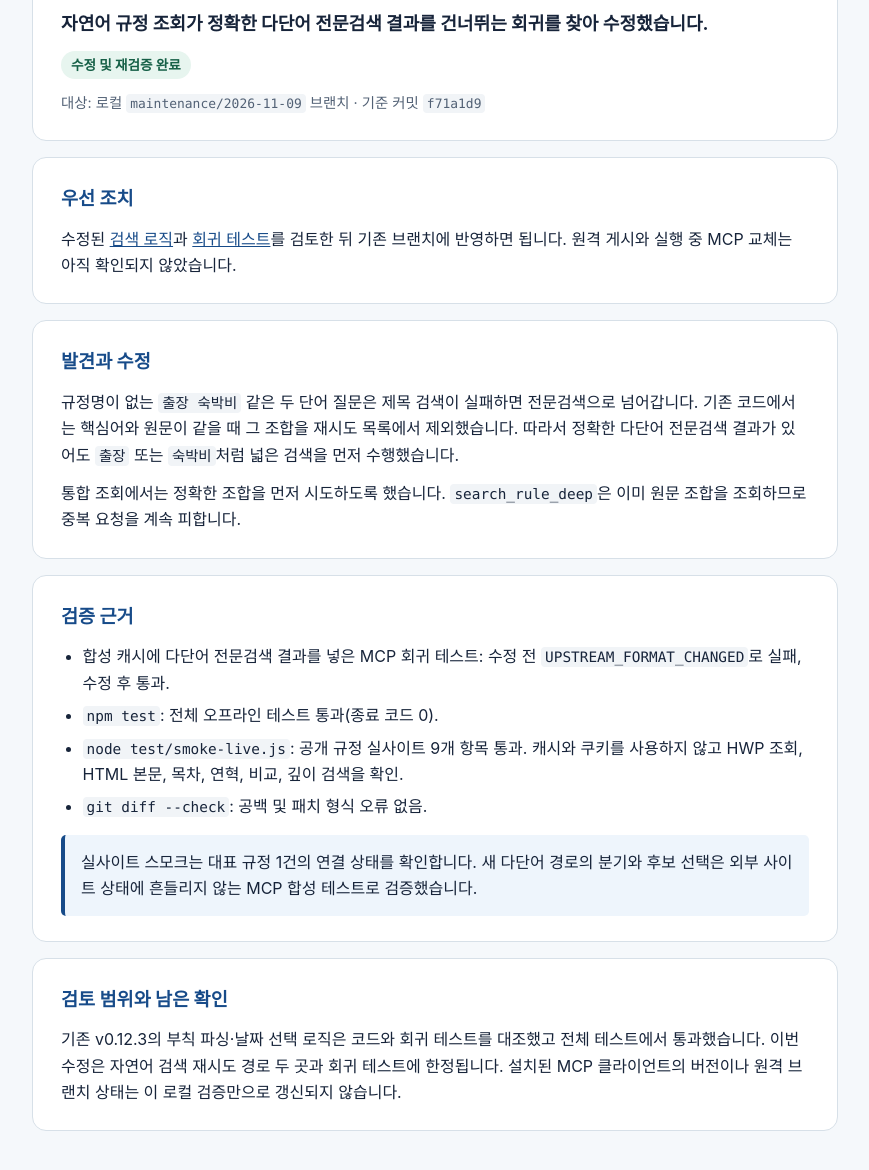
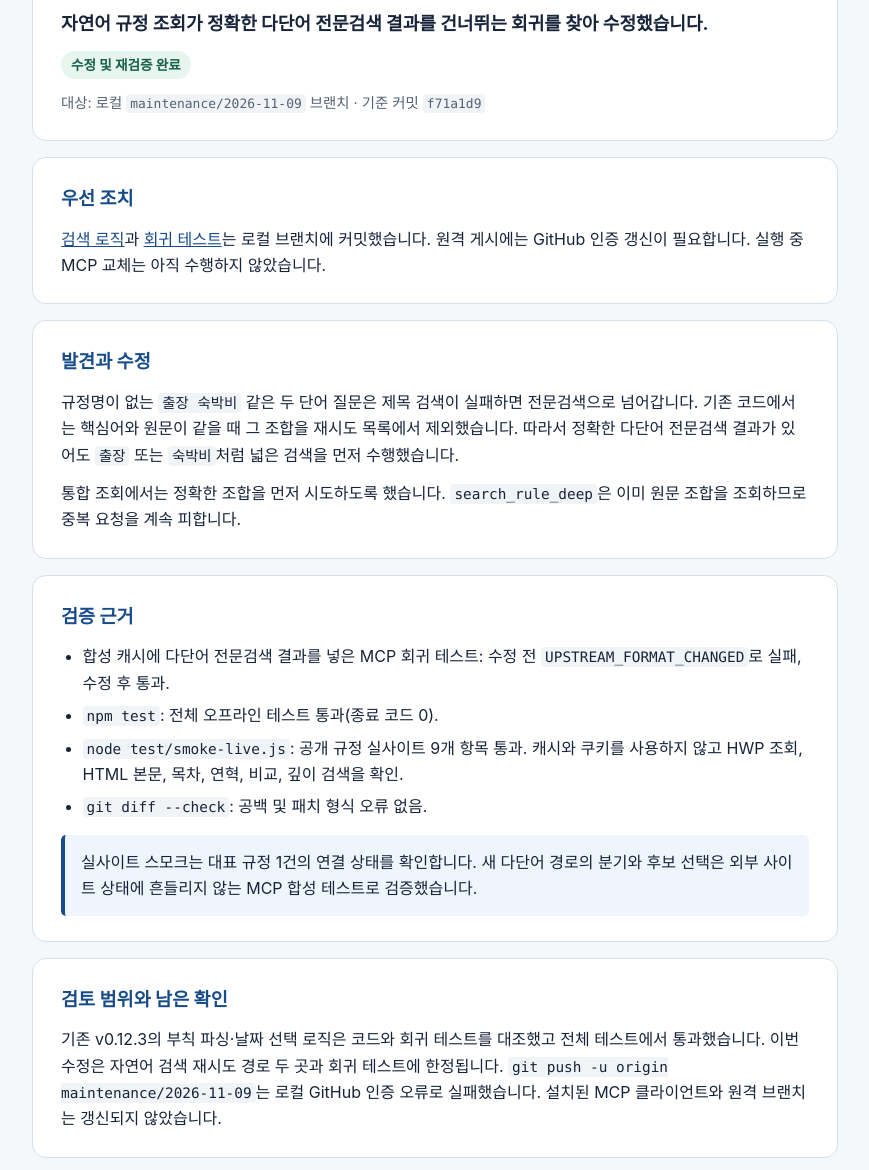
Before and after one commit to buenosiempre-cmd/dongguk-rule-mcp, a website: page docs/review-2026-11-11-codex.html in a window 1280 px wide. Shown: the part 130-1300 px from the top of the page, without its empty margins (205-1074 px from the left). Drawn offline with Linux system fonts and the light colour scheme.

Commit message:
docs: record local publication blocker

```diff
--- a/docs/review-2026-11-11-codex.html
+++ b/docs/review-2026-11-11-codex.html
@@ -27,7 +27,7 @@
   </header>
   <section>
     <h2>우선 조치</h2>
-    <p>수정된 <a href="../src/index.js">검색 로직</a>과 <a href="../test/test-maintenance.js">회귀 테스트</a>를 검토한 뒤 기존 브랜치에 반영하면 됩니다. 원격 게시와 실행 중 MCP 교체는 아직 확인되지 않았습니다.</p>
+    <p><a href="../src/index.js">검색 로직</a>과 <a href="../test/test-maintenance.js">회귀 테스트</a>는 로컬 브랜치에 커밋했습니다. 원격 게시에는 GitHub 인증 갱신이 필요합니다. 실행 중 MCP 교체는 아직 수행하지 않았습니다.</p>
   </section>
   <section>
     <h2>발견과 수정</h2>
@@ -46,6 +46,6 @@
   </section>
   <section>
     <h2>검토 범위와 남은 확인</h2>
-    <p>기존 v0.12.3의 부칙 파싱·날짜 선택 로직은 코드와 회귀 테스트를 대조했고 전체 테스트에서 통과했습니다. 이번 수정은 자연어 검색 재시도 경로 두 곳과 회귀 테스트에 한정됩니다. 설치된 MCP 클라이언트의 버전이나 원격 브랜치 상태는 이 로컬 검증만으로 갱신되지 않습니다.</p>
+    <p>기존 v0.12.3의 부칙 파싱·날짜 선택 로직은 코드와 회귀 테스트를 대조했고 전체 테스트에서 통과했습니다. 이번 수정은 자연어 검색 재시도 경로 두 곳과 회귀 테스트에 한정됩니다. <code>git push -u origin maintenance/2026-11-09</code>는 로컬 GitHub 인증 오류로 실패했습니다. 설치된 MCP 클라이언트와 원격 브랜치는 갱신되지 않았습니다.</p>
   </section>
 </main></body></html>
```
